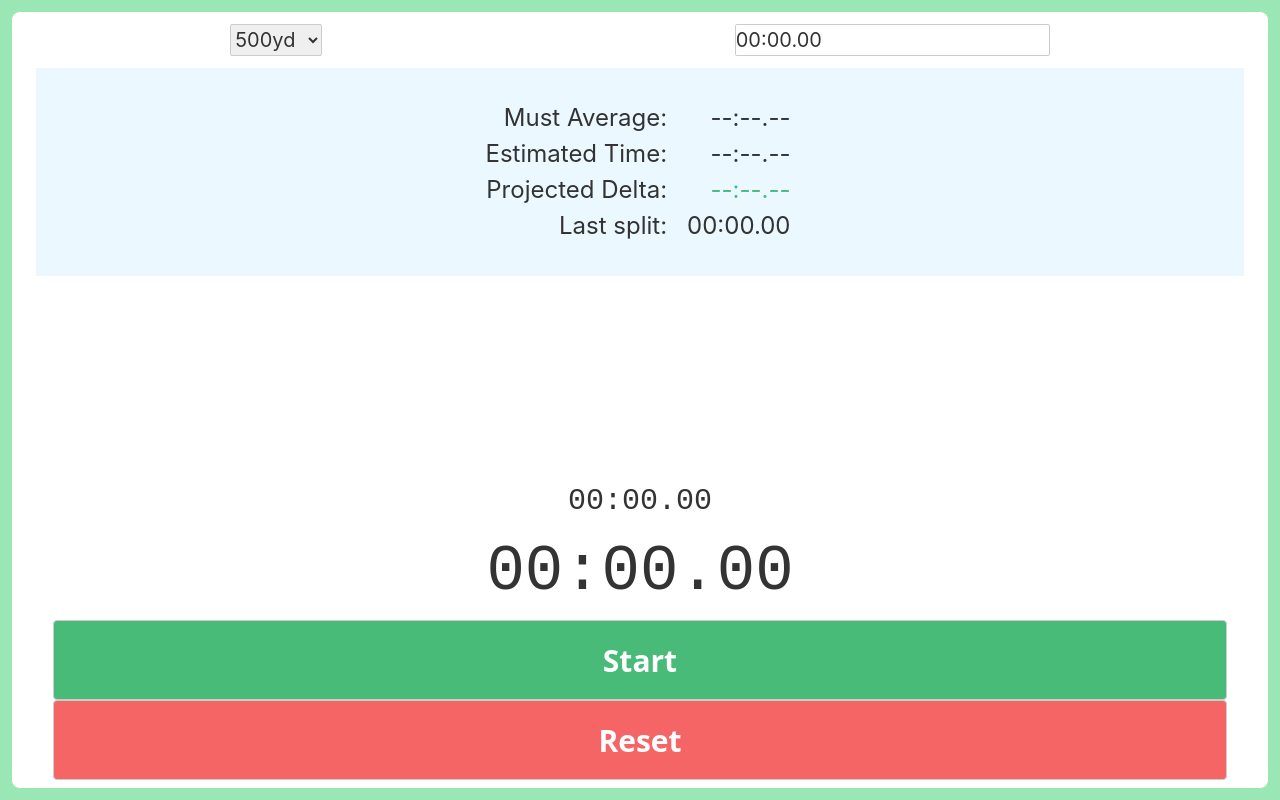
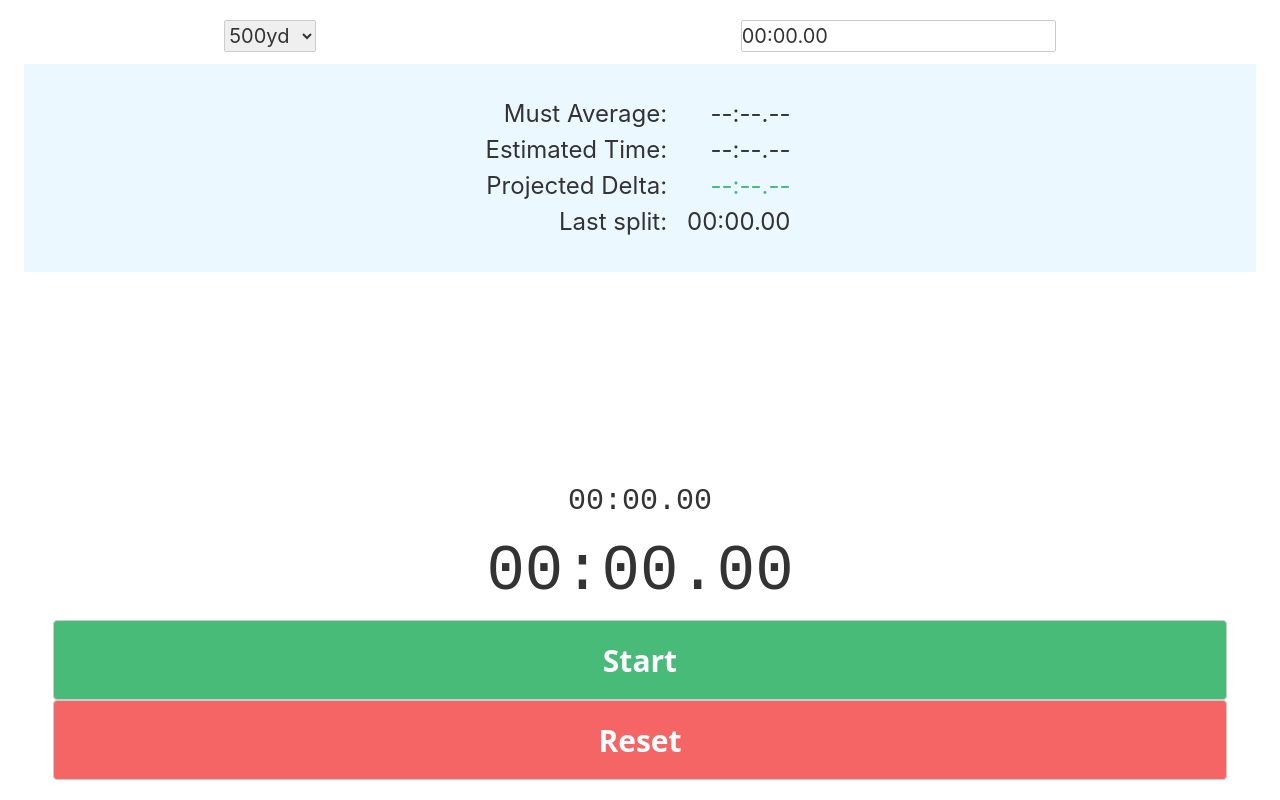
Before and after one commit to emmettmccann/onpace, a Svelte app: page / in a window 1280 px wide. Built offline with nearby package versions, Linux system fonts and the light colour scheme.

Commit message:
remove border

```diff
--- a/src/App.svelte
+++ b/src/App.svelte
@@ -36,15 +36,10 @@
   @tailwind utilities;
 
   #main-app {
-    @apply p-3 rounded-lg m-0 bg-white h-full;
-  }
-
-  #page {
-    @apply bg-green-300 p-3 h-screen;
+    @apply p-3 pt-5 m-0 bg-white h-full;
   }
 </style>
 
-<main id="page">
 <div id="main-app">
   <form
     on:submit|preventDefault
@@ -61,4 +56,3 @@
   <Timer on:lapTimes={updateLapTimes} {mustHold} {lapCount} />
 
 </div>
-</main>
```
Lines whose indentation alone changed are shown as unchanged.
